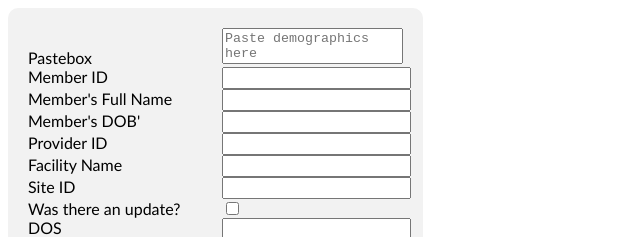
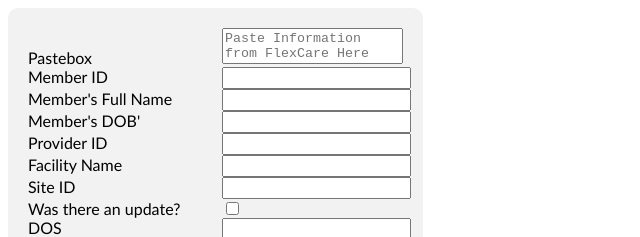
Before and after one commit to Jared-matos/SCTicketGenerator, a website: page index.html in a window 1280 px wide. Shown: the top 237 px of the page, 0-640 px from the left. Drawn offline with nearby package versions, Linux system fonts and the light colour scheme.

Commit message:
Update index.html

```diff
--- a/index.html
+++ b/index.html
@@ -48,7 +48,7 @@
   <div id="tDiv">
     <div class="tableRow">
       <span class="text">Pastebox</span>
-      <textarea type="text" id="pasteBox" placeholder="Paste demographics here" onchange="parseData()" /></textarea>
+      <textarea type="text" id="pasteBox" placeholder="Paste Information from FlexCare Here" onchange="parseData()" /></textarea>
     </div>
     <div class="tableRow">
       <span class="text">Member ID</span>
```
